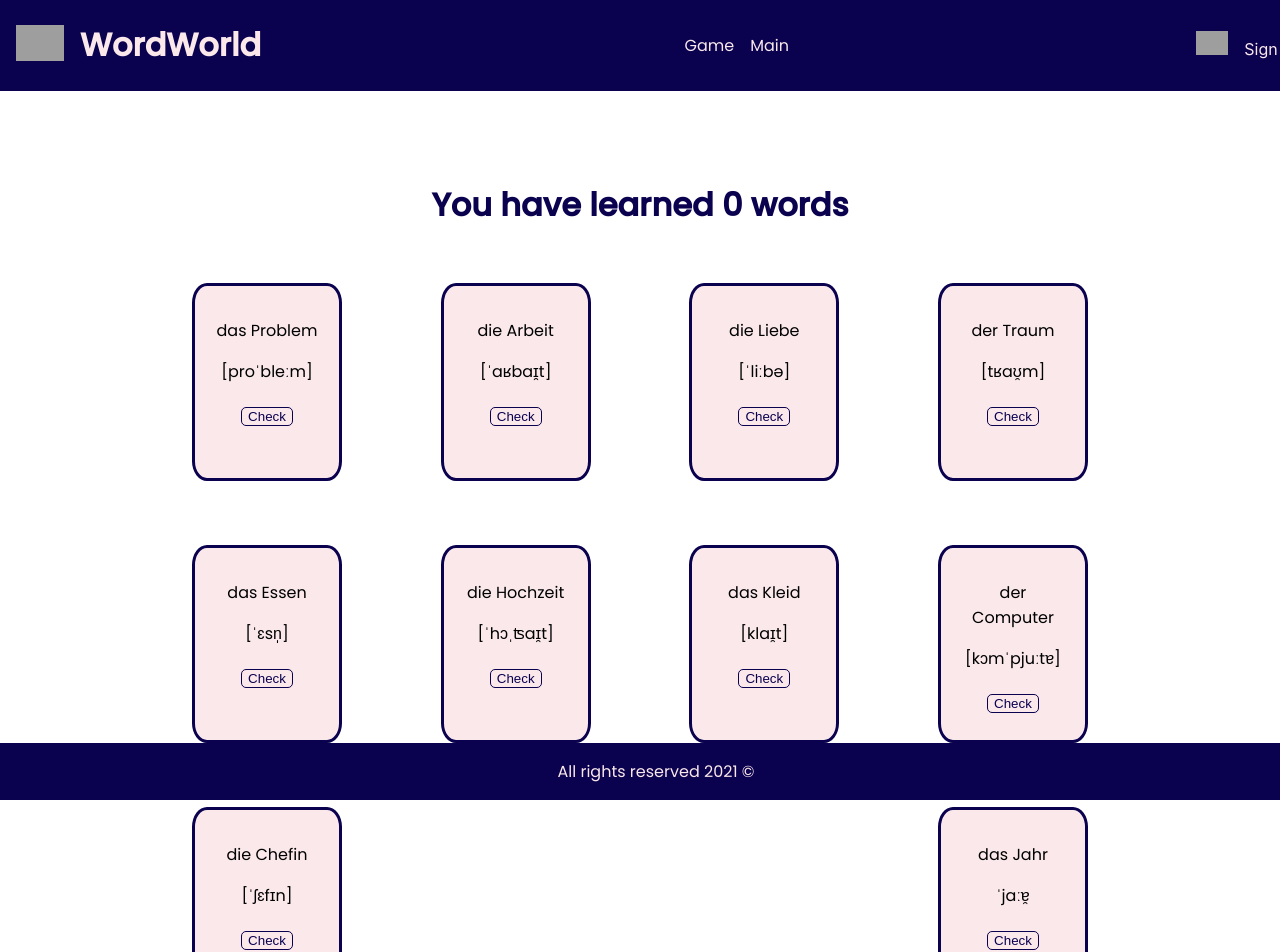
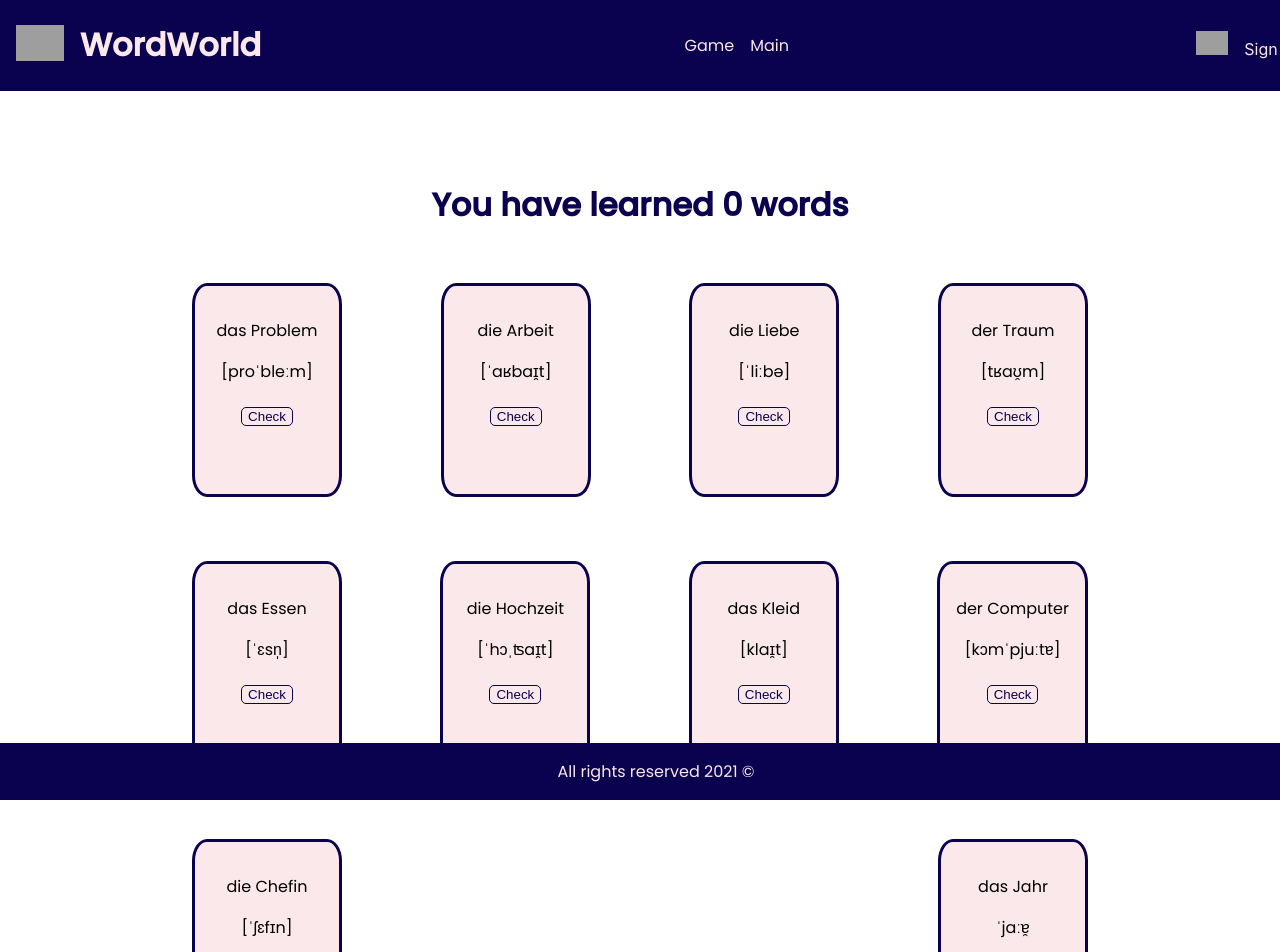
Before and after one commit to katbeg/words-app, a React (Create React App) app: page /game in a window 1280 px wide. Shown: the top 952 px of the page. Built offline with nearby package versions, Linux system fonts and the light colour scheme; grey boxes are pictures that could not be loaded.

Commit message:
refs added to the game

```diff
--- a/src/components/button.jsx
+++ b/src/components/button.jsx
@@ -2,6 +2,6 @@ import React from "react";
 import './styles/button.scss'
 export default function Button(props){
     return(
-        <button onClick={props.onClick} className='customBtn'>{props.text}</button>
+        <button ref={props.btnRef} onClick={props.onClick} className='customBtn'>{props.text}</button>
     )
 }
--- a/src/components/card.jsx
+++ b/src/components/card.jsx
@@ -1,4 +1,5 @@
-import React, {useState} from "react";
+import React, {useState}
+            from "react";
 import './styles/card.scss'
 import Button from "./button";
 
@@ -12,8 +13,8 @@ function Card(props){
         }
     }
 
-       return(
-        <div className='card'>
+    return(
+        <div className='card' >
             <p className='card__word'>{props.preposition} {props.word}</p>
             <p className='card__transcription'>{props.transcription}</p>
             {pressed ?
@@ -21,7 +22,7 @@ function Card(props){
                 <Button onClick={onClick} text='Cancel'></Button>
             </div>
               :
-            <Button text='Check' onClick={onClick}></Button>
+                <Button btnRef={props.cardRef}  text='Check' onClick={onClick}></Button>
             }
         </div>
     );
--- a/src/components/game.jsx
+++ b/src/components/game.jsx
@@ -1,7 +1,5 @@
-import React, {useState,
-              useRef,
-              forwardRef,
-            } from "react";
+import React, {useEffect, useRef, useState}
+from "react";
 import Card from "./card";
 import words from "./words";
 import './styles/game.scss';
@@ -13,13 +11,21 @@ export default function Game(){
     setLearned(isLearned+1);
   }
 
+  const ref = useRef();
+
+  useEffect(() => {
+    ref.current.focus();
+  }, []);
+
     return(
         <div className='game-container'>
           <h1 className='game-container__title'>{isLearned === 1 ? `You have learned ${isLearned} word` :  `You have learned ${isLearned} words`}</h1>
           <div className='game-container__main'>
-              {
+            {
               words.map((w) =>
-                <Card word={w.word}
+                <Card
+                cardRef={ref}
+                word={w.word}
                 preposition={w.preposition}
                 transcription={w.transcription}
                 translation = {w.translation}
--- a/src/components/styles/button.scss
+++ b/src/components/styles/button.scss
@@ -9,4 +9,8 @@
     &:hover {
         box-shadow: 5px 10px 18px #888888;
     }
+    &:focus {
+        box-shadow: 5px 10px 18px #888888;
+        outline: none;
+    }
 }
--- a/src/components/styles/card.scss
+++ b/src/components/styles/card.scss
@@ -12,8 +12,8 @@
     padding: 1em;
     margin-bottom: 1em;
     text-align: center;
-    width: 7em;
-    height: 10em;
+    min-width: 7em;
+    min-height: 11em;
     border: 3px solid $mainColor;
     border-radius: 10%;
     font-family: $mainFont;
@@ -21,9 +21,6 @@
     &__translation {
         color: $mainColor;
         font-weight: bold;
-    }
-    &:hover {
-        box-shadow: 5px 10px 18px #888888;
     }
 }
 
```
